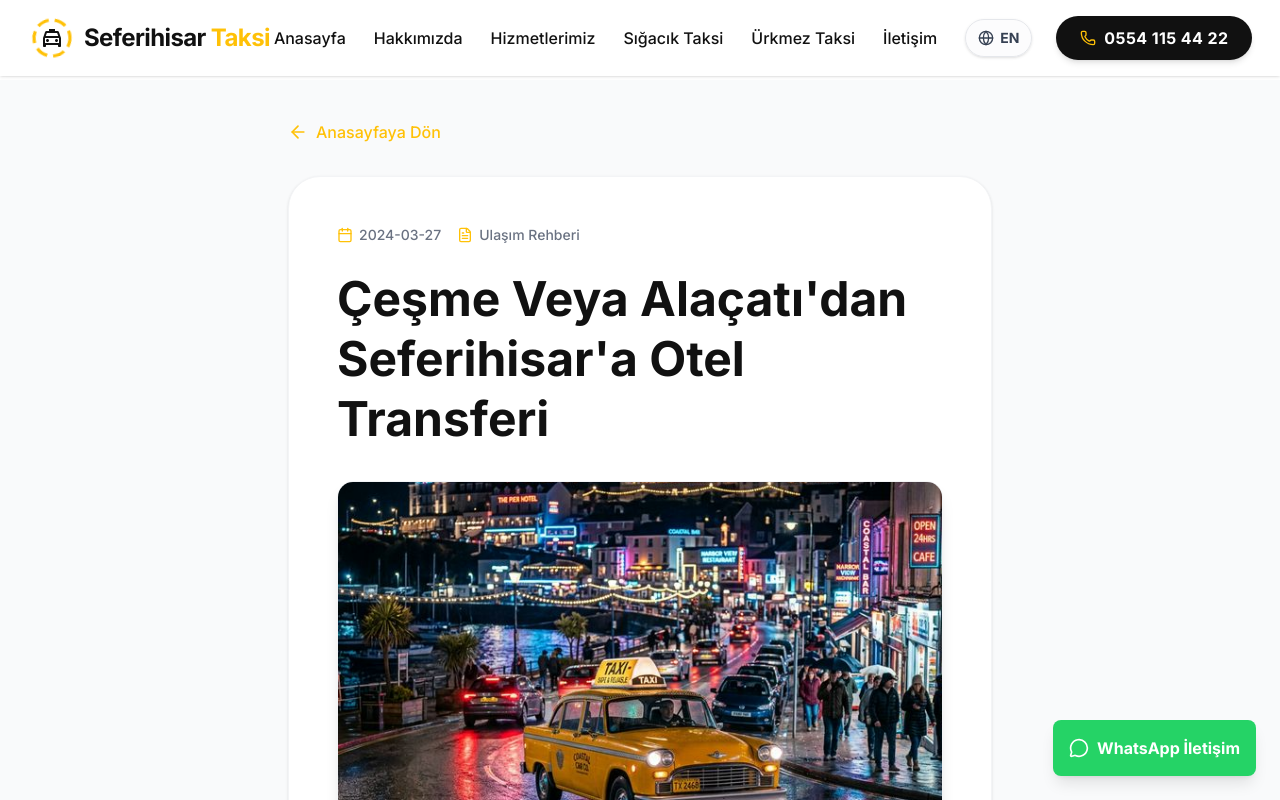
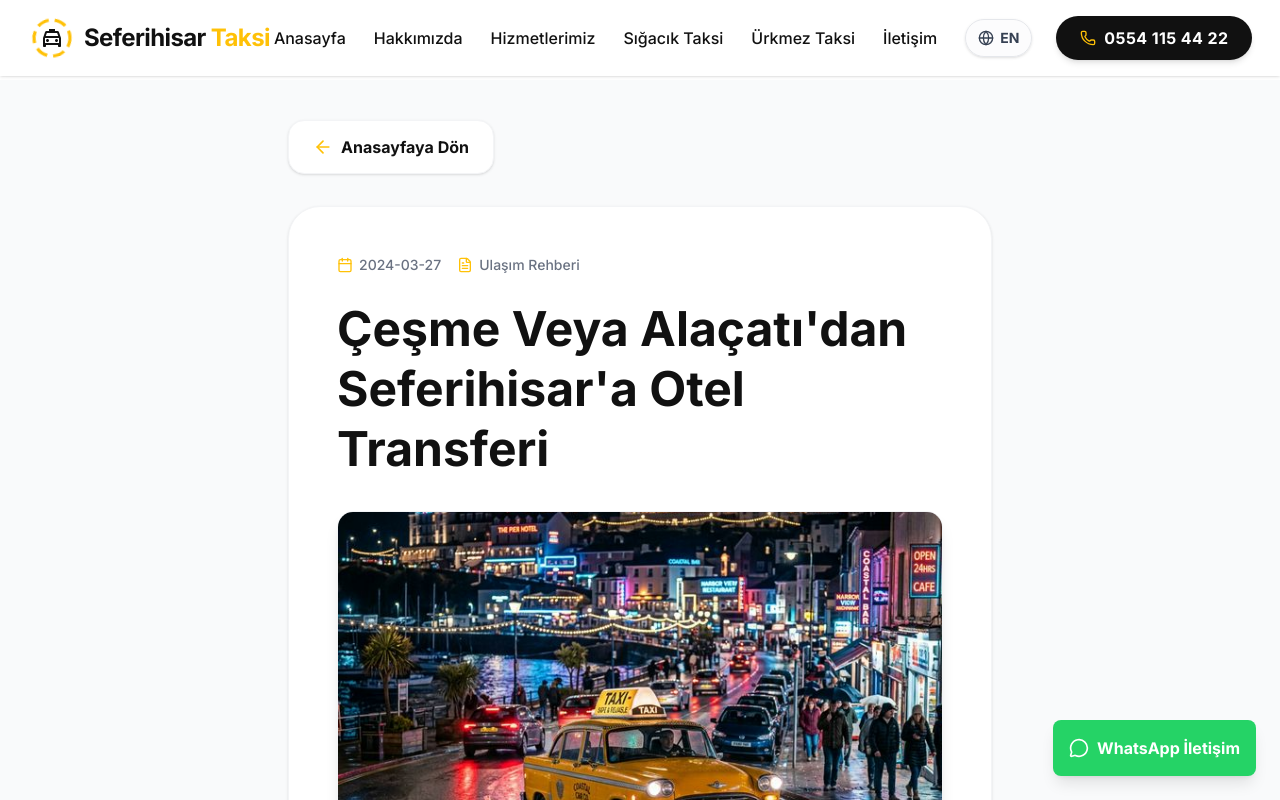
Before and after one commit to kodfinans34/seferihisartaxi, a Next.js app: page /blog/cesme-alacati-seferihisar-otel-vip-transfer-taksi in a window 1280 px wide. Shown: the top 800 px of the page. Built offline with nearby package versions, Linux system fonts and the light colour scheme.

Commit message:
UI: Blog icerisindeki 'Anasayfaya Dön' linki sık bir UI butonuna cevrildi

```diff
--- a/src/app/blog/[slug]/page.tsx
+++ b/src/app/blog/[slug]/page.tsx
@@ -59,8 +59,9 @@ export default async function BlogPostPage({ params }: Props) {
             />
 
             <div className="max-w-3xl mx-auto px-4 sm:px-6 lg:px-8">
-                <Link href="/" className="inline-flex items-center gap-2 text-primary hover:text-primary-hover font-medium mb-8 transition-colors">
-                    <ArrowLeft className="w-5 h-5" /> Anasayfaya Dön
+                <Link href="/" className="inline-flex items-center gap-2 bg-white hover:bg-primary group text-secondary hover:text-white font-bold px-6 py-3.5 rounded-2xl shadow-sm border border-gray-100 min-w-[200px] justify-center mb-8 transition-all hover:-translate-y-1 hover:shadow-md">
+                    <ArrowLeft className="w-5 h-5 text-primary group-hover:text-white transition-colors" />
+                    <span>Anasayfaya Dön</span>
                 </Link>
 
                 <article className="bg-white rounded-[2rem] shadow-sm border border-gray-100 p-8 md:p-12">
```
